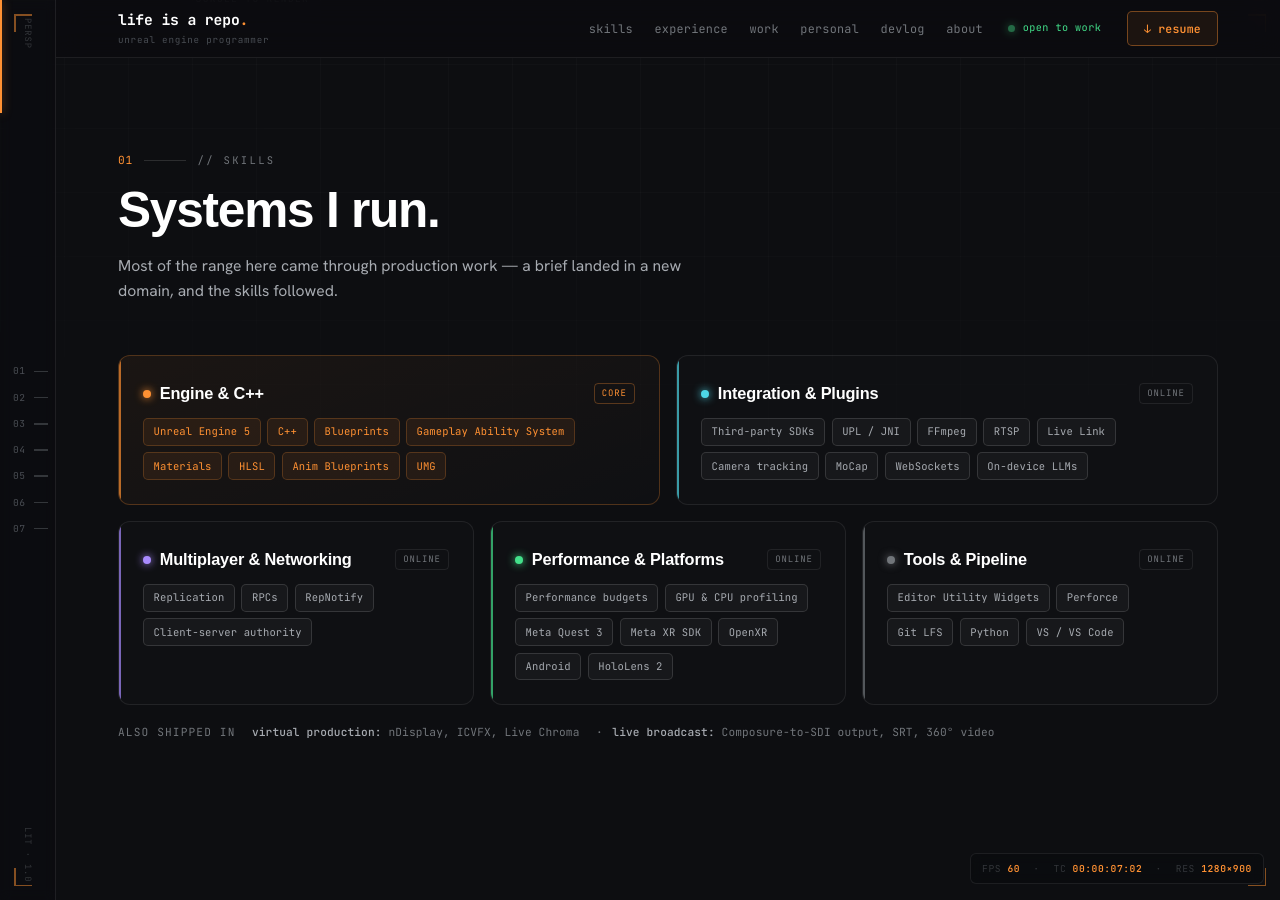
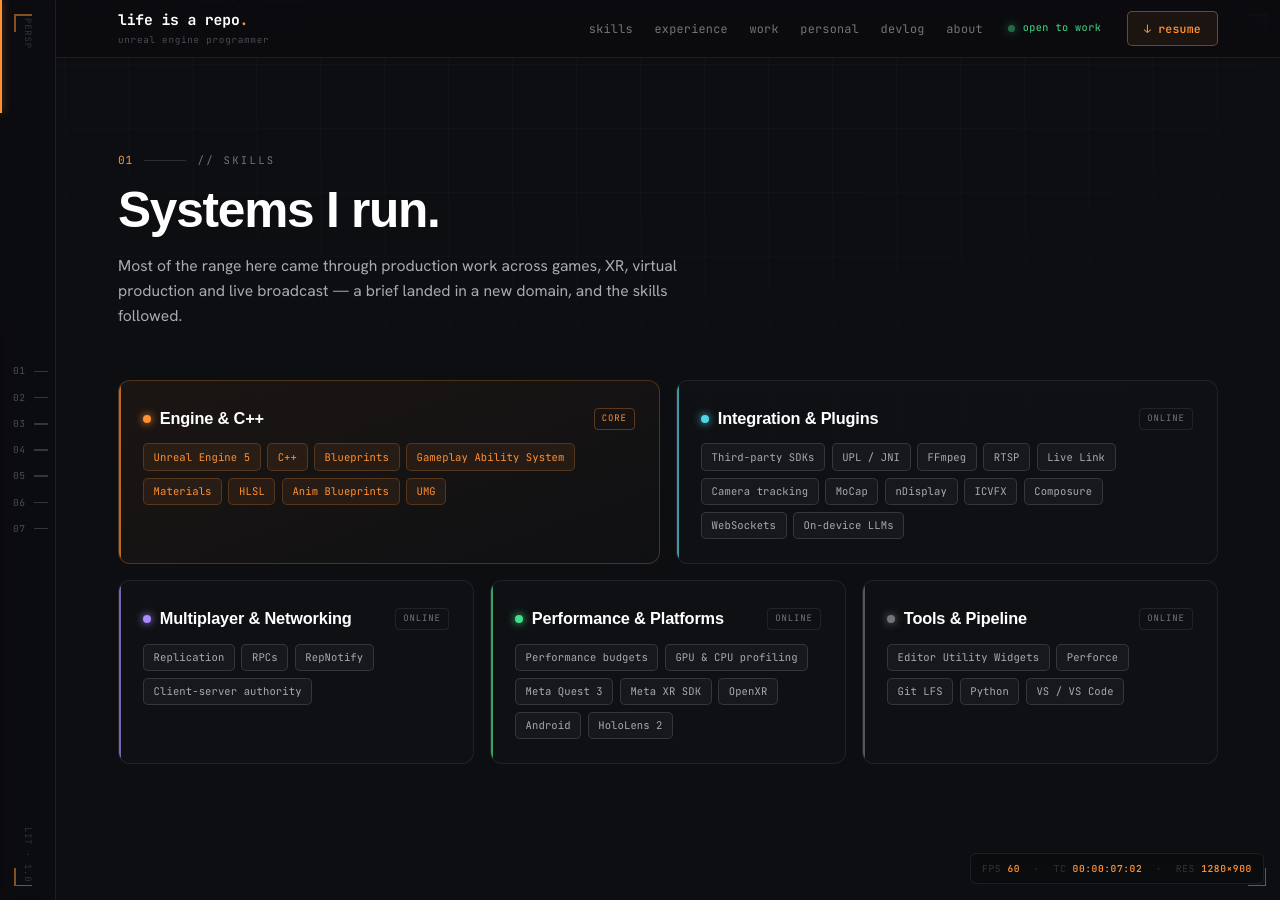
Before and after one commit to LifeisaRepo/lifeisarepo.github.io, a Jekyll site: the page built from index.markdown, in a window 1280 px wide and 900 px high, scrolled down 861 px. Built offline with Jekyll 4.4.1, drawn with Linux system fonts in a browser that asks for light colours; some web fonts are replaced.

Commit message:
Skills: fields named in the intro, VP tools folded into Integration
Replaces the separate "also shipped in" line. The intro now names the
fields the range came from, and nDisplay, ICVFX and Composure sit under
Integration & Plugins.

Co-Authored-By: Claude Opus 5.5 <noreply@anthropic.com>

```diff
--- a/_layouts/home.html
+++ b/_layouts/home.html
@@ -154,7 +154,8 @@
               </div>
               <h2 class="s-title">Systems I run.</h2>
               <p class="s-sub">
-                Most of the range here came through production work — a brief
+                Most of the range here came through production work across
+                games, XR, virtual production and live broadcast — a brief
                 landed in a new domain, and the skills followed.
               </p>
             </div>
@@ -195,6 +196,9 @@
                   ><span class="chip">Live Link</span
                   ><span class="chip">Camera tracking</span
                   ><span class="chip">MoCap</span
+                  ><span class="chip">nDisplay</span
+                  ><span class="chip">ICVFX</span
+                  ><span class="chip">Composure</span
                   ><span class="chip">WebSockets</span
                   ><span class="chip">On-device LLMs</span>
                 </div>
@@ -252,16 +256,6 @@
                 </div>
               </div>
             </div>
-            <p class="sys-range reveal">
-              <span class="lbl">also shipped in</span>
-              <span class="seg"
-                ><b>virtual production:</b> nDisplay, ICVFX, Live Chroma</span
-              >
-              <span class="seg"
-                ><b>live broadcast:</b> Composure-to-SDI output, SRT, 360°
-                video</span
-              >
-            </p>
           </div>
         </section>
 
--- a/assets/style.css
+++ b/assets/style.css
@@ -1004,28 +1004,6 @@ body[data-hero="split"] .hero-visual {
 .sys-top + .sys-chips {
   margin-top: 0.35rem;
 }
-/* range line under the grid: other fields the work shipped in */
-.sys-range {
-  margin-top: 1.1rem;
-  font-family: var(--font-mono);
-  font-size: 0.7rem;
-  line-height: 1.7;
-  color: var(--faint);
-  letter-spacing: 0.01em;
-}
-.sys-range .lbl {
-  text-transform: uppercase;
-  letter-spacing: 0.1em;
-  margin-right: 0.6rem;
-}
-.sys-range .seg + .seg::before {
-  content: "·";
-  margin: 0 0.6rem;
-}
-.sys-range b {
-  font-weight: 500;
-  color: var(--muted);
-}
 .sys--tools::before {
   background: var(--faint);
 }
```
Also changed, not shown: _design_system/copy-guide.md (+12 -9 lines).
